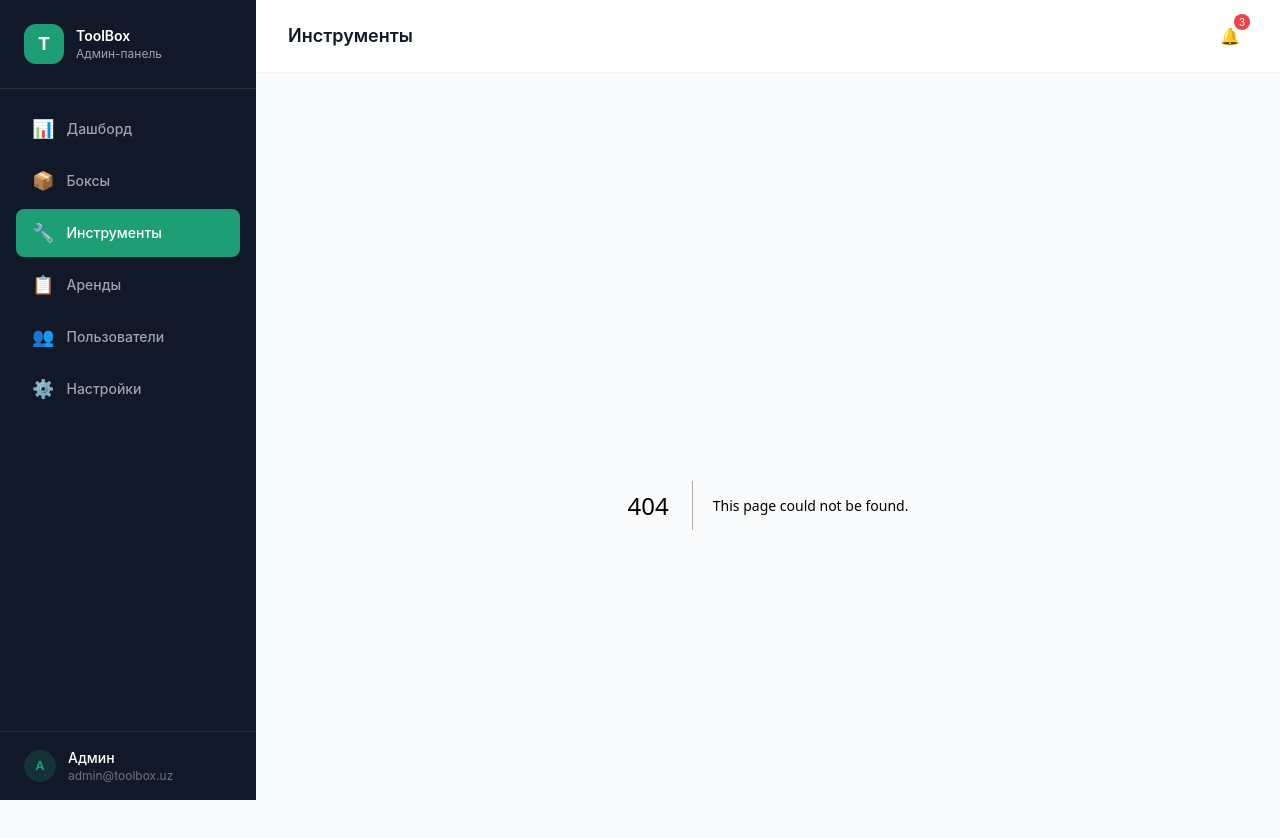
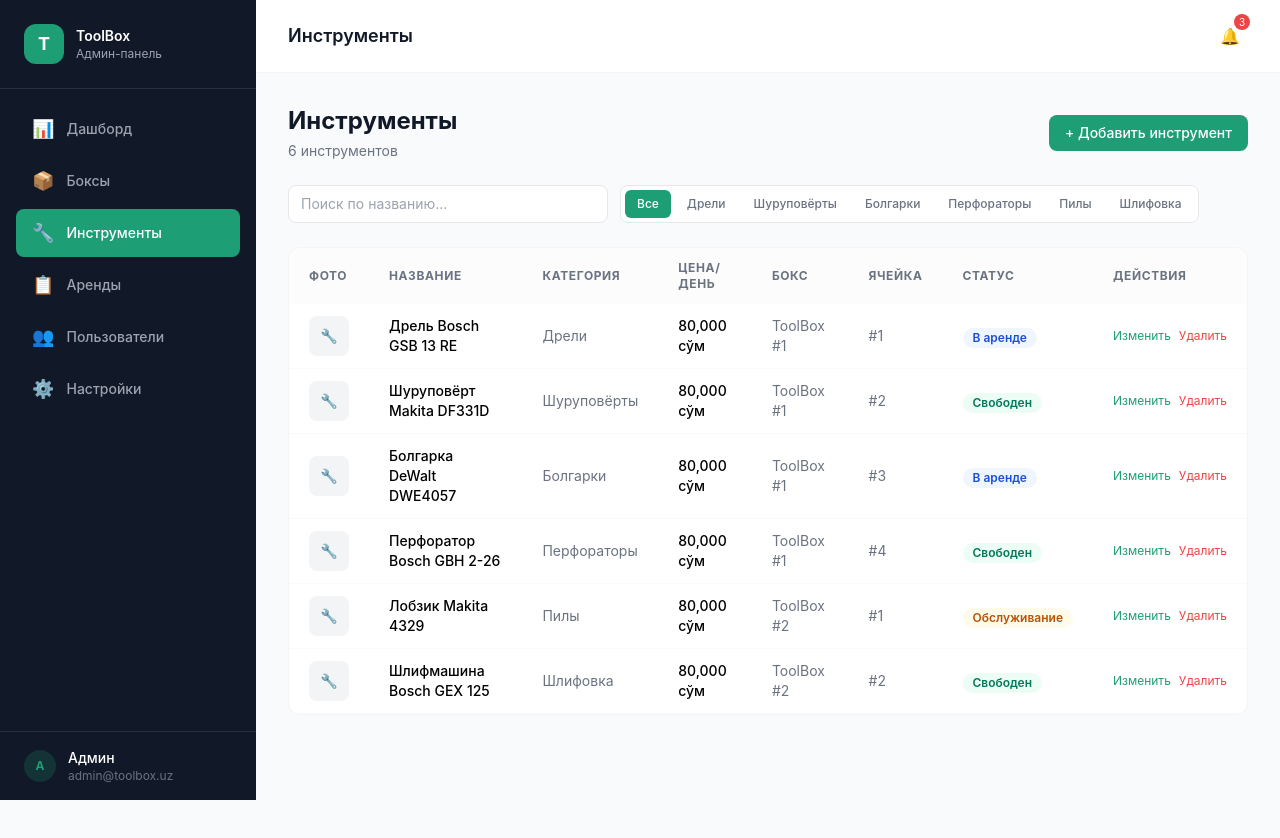
Before and after one commit to wapxman/toolbox-admin, a Next.js app: page /tools in a window 1280 px wide. Before the commit this address had no page. Shown: the top 838 px of the page. After the commit the page ends 800 px from the top, so only its background shows below. Built offline with nearby package versions, Linux system fonts and the light colour scheme.

Commit message:
Add Tools page with CRUD, filters, photo upload modal

```diff
--- /dev/null
+++ b/app/tools/page.tsx
@@ -0,0 +1,152 @@
+'use client';
+import { useState } from 'react';
+
+const initialTools = [
+  { id: 1, name: 'Дрель Bosch GSB 13 RE', category: 'Дрели', price: 80000, box: 'ToolBox #1', cell: 1, status: 'rented', image: null },
+  { id: 2, name: 'Шуруповёрт Makita DF331D', category: 'Шуруповёрты', price: 80000, box: 'ToolBox #1', cell: 2, status: 'available', image: null },
+  { id: 3, name: 'Болгарка DeWalt DWE4057', category: 'Болгарки', price: 80000, box: 'ToolBox #1', cell: 3, status: 'rented', image: null },
+  { id: 4, name: 'Перфоратор Bosch GBH 2-26', category: 'Перфораторы', price: 80000, box: 'ToolBox #1', cell: 4, status: 'available', image: null },
+  { id: 5, name: 'Лобзик Makita 4329', category: 'Пилы', price: 80000, box: 'ToolBox #2', cell: 1, status: 'maintenance', image: null },
+  { id: 6, name: 'Шлифмашина Bosch GEX 125', category: 'Шлифовка', price: 80000, box: 'ToolBox #2', cell: 2, status: 'available', image: null },
+];
+
+const categories = ['Все', 'Дрели', 'Шуруповёрты', 'Болгарки', 'Перфораторы', 'Пилы', 'Шлифовка'];
+
+export default function ToolsPage() {
+  const [tools] = useState(initialTools);
+  const [search, setSearch] = useState('');
+  const [category, setCategory] = useState('Все');
+  const [showModal, setShowModal] = useState(false);
+  const [editTool, setEditTool] = useState<any>(null);
+
+  const filtered = tools.filter(t => {
+    const matchSearch = t.name.toLowerCase().includes(search.toLowerCase());
+    const matchCat = category === 'Все' || t.category === category;
+    return matchSearch && matchCat;
+  });
+
+  const statusBadge = (s: string) => {
+    if (s === 'available') return <span className="badge badge-green">Свободен</span>;
+    if (s === 'rented') return <span className="badge badge-blue">В аренде</span>;
+    return <span className="badge badge-yellow">Обслуживание</span>;
+  };
+
+  return (
+    <div className="space-y-6">
+      <div className="flex items-center justify-between">
+        <div>
+          <h2 className="text-2xl font-bold text-gray-900">Инструменты</h2>
+          <p className="text-sm text-gray-500 mt-1">{tools.length} инструментов</p>
+        </div>
+        <button onClick={() => { setEditTool(null); setShowModal(true); }} className="btn-primary">
+          + Добавить инструмент
+        </button>
+      </div>
+
+      {/* Filters */}
+      <div className="flex gap-3">
+        <input type="text" placeholder="Поиск по названию..." value={search}
+          onChange={(e) => setSearch(e.target.value)} className="input max-w-xs" />
+        <div className="flex gap-1 bg-white border border-gray-200 rounded-lg p-1">
+          {categories.map((c) => (
+            <button key={c} onClick={() => setCategory(c)}
+              className={`px-3 py-1.5 rounded-md text-xs font-medium transition ${category === c ? 'bg-brand text-white' : 'text-gray-500 hover:text-gray-700'}`}>
+              {c}
+            </button>
+          ))}
+        </div>
+      </div>
+
+      {/* Table */}
+      <div className="bg-white rounded-xl border border-gray-100 overflow-hidden">
+        <table className="w-full">
+          <thead>
+            <tr className="text-left text-xs font-medium text-gray-500 uppercase tracking-wider bg-gray-50/50">
+              <th className="px-5 py-3">Фото</th>
+              <th className="px-5 py-3">Название</th>
+              <th className="px-5 py-3">Категория</th>
+              <th className="px-5 py-3">Цена/день</th>
+              <th className="px-5 py-3">Бокс</th>
+              <th className="px-5 py-3">Ячейка</th>
+              <th className="px-5 py-3">Статус</th>
+              <th className="px-5 py-3">Действия</th>
+            </tr>
+          </thead>
+          <tbody>
+            {filtered.map((t) => (
+              <tr key={t.id} className="table-row">
+                <td className="px-5 py-3">
+                  <div className="w-10 h-10 rounded-lg bg-gray-100 flex items-center justify-center text-gray-400 text-sm">
+                    {t.image ? '📷' : '🔧'}
+                  </div>
+                </td>
+                <td className="px-5 py-3 text-sm font-medium">{t.name}</td>
+                <td className="px-5 py-3 text-sm text-gray-500">{t.category}</td>
+                <td className="px-5 py-3 text-sm font-medium">{t.price.toLocaleString()} сўм</td>
+                <td className="px-5 py-3 text-sm text-gray-500">{t.box}</td>
+                <td className="px-5 py-3 text-sm text-gray-500">#{t.cell}</td>
+                <td className="px-5 py-3">{statusBadge(t.status)}</td>
+                <td className="px-5 py-3">
+                  <div className="flex gap-2">
+                    <button onClick={() => { setEditTool(t); setShowModal(true); }}
+                      className="text-xs text-brand hover:underline">Изменить</button>
+                    <button className="text-xs text-red-500 hover:underline">Удалить</button>
+                  </div>
+                </td>
+              </tr>
+            ))}
+          </tbody>
+        </table>
+      </div>
+
+      {/* Modal */}
+      {showModal && (
+        <div className="fixed inset-0 bg-black/50 flex items-center justify-center z-50" onClick={() => setShowModal(false)}>
+          <div className="bg-white rounded-2xl w-full max-w-lg p-6 space-y-4" onClick={(e) => e.stopPropagation()}>
+            <h3 className="text-lg font-semibold">{editTool ? 'Редактировать' : 'Добавить'} инструмент</h3>
+            <div className="space-y-3">
+              <div>
+                <label className="text-sm font-medium text-gray-700 mb-1 block">Название</label>
+                <input className="input" defaultValue={editTool?.name} placeholder="Дрель Bosch GSB 13 RE" />
+              </div>
+              <div className="grid grid-cols-2 gap-3">
+                <div>
+                  <label className="text-sm font-medium text-gray-700 mb-1 block">Категория</label>
+                  <select className="input" defaultValue={editTool?.category}>
+                    {categories.filter(c => c !== 'Все').map(c => <option key={c}>{c}</option>)}
+                  </select>
+                </div>
+                <div>
+                  <label className="text-sm font-medium text-gray-700 mb-1 block">Цена/день (сўм)</label>
+                  <input type="number" className="input" defaultValue={editTool?.price || 80000} />
+                </div>
+              </div>
+              <div className="grid grid-cols-2 gap-3">
+                <div>
+                  <label className="text-sm font-medium text-gray-700 mb-1 block">Бокс</label>
+                  <select className="input"><option>ToolBox #1</option><option>ToolBox #2</option></select>
+                </div>
+                <div>
+                  <label className="text-sm font-medium text-gray-700 mb-1 block">Ячейка</label>
+                  <input type="number" className="input" defaultValue={editTool?.cell || 1} />
+                </div>
+              </div>
+              <div>
+                <label className="text-sm font-medium text-gray-700 mb-1 block">Фото инструмента</label>
+                <div className="border-2 border-dashed border-gray-200 rounded-lg p-6 text-center hover:border-brand/50 transition cursor-pointer">
+                  <div className="text-3xl mb-2">📷</div>
+                  <p className="text-sm text-gray-500">Нажмите или перетащите фото</p>
+                  <p className="text-xs text-gray-400 mt-1">PNG, JPG до 5MB</p>
+                </div>
+              </div>
+            </div>
+            <div className="flex gap-3 pt-2">
+              <button className="btn-primary flex-1">Сохранить</button>
+              <button onClick={() => setShowModal(false)} className="btn-secondary flex-1">Отмена</button>
+            </div>
+          </div>
+        </div>
+      )}
+    </div>
+  );
+}
```
